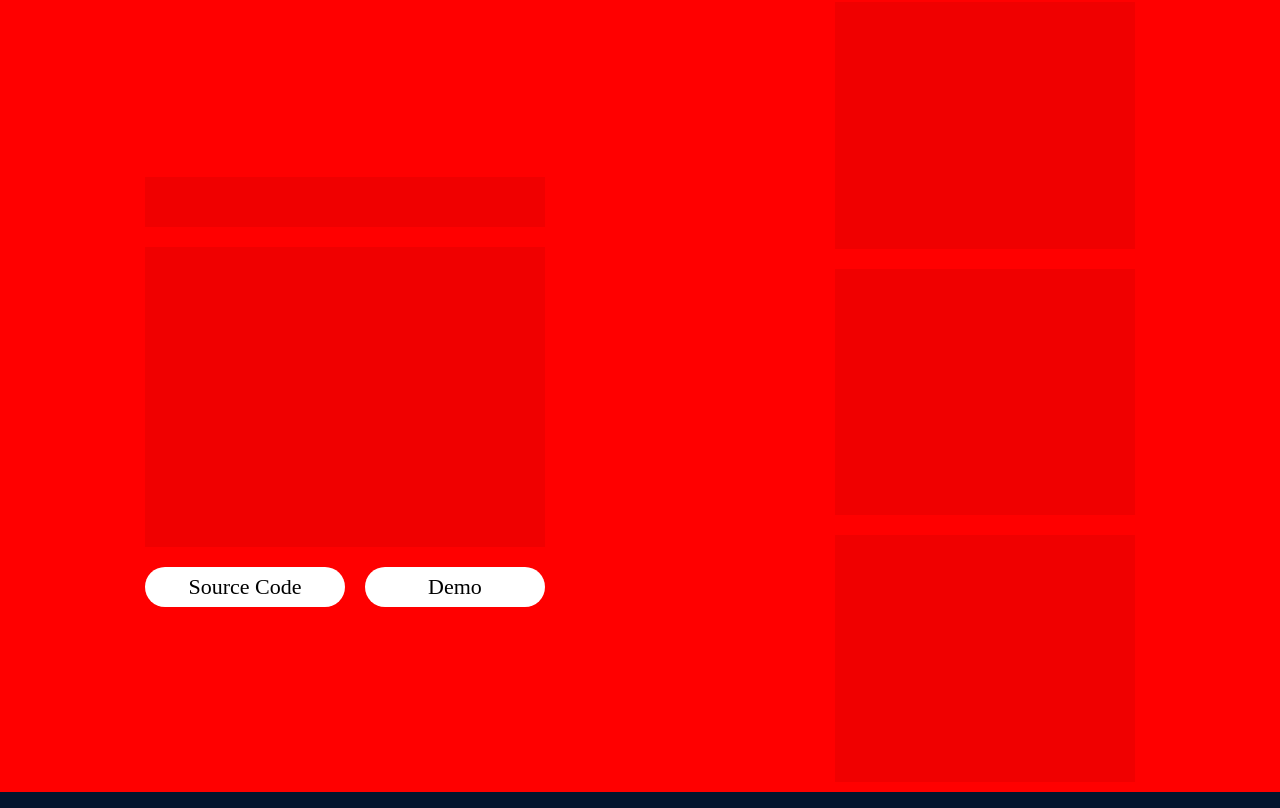
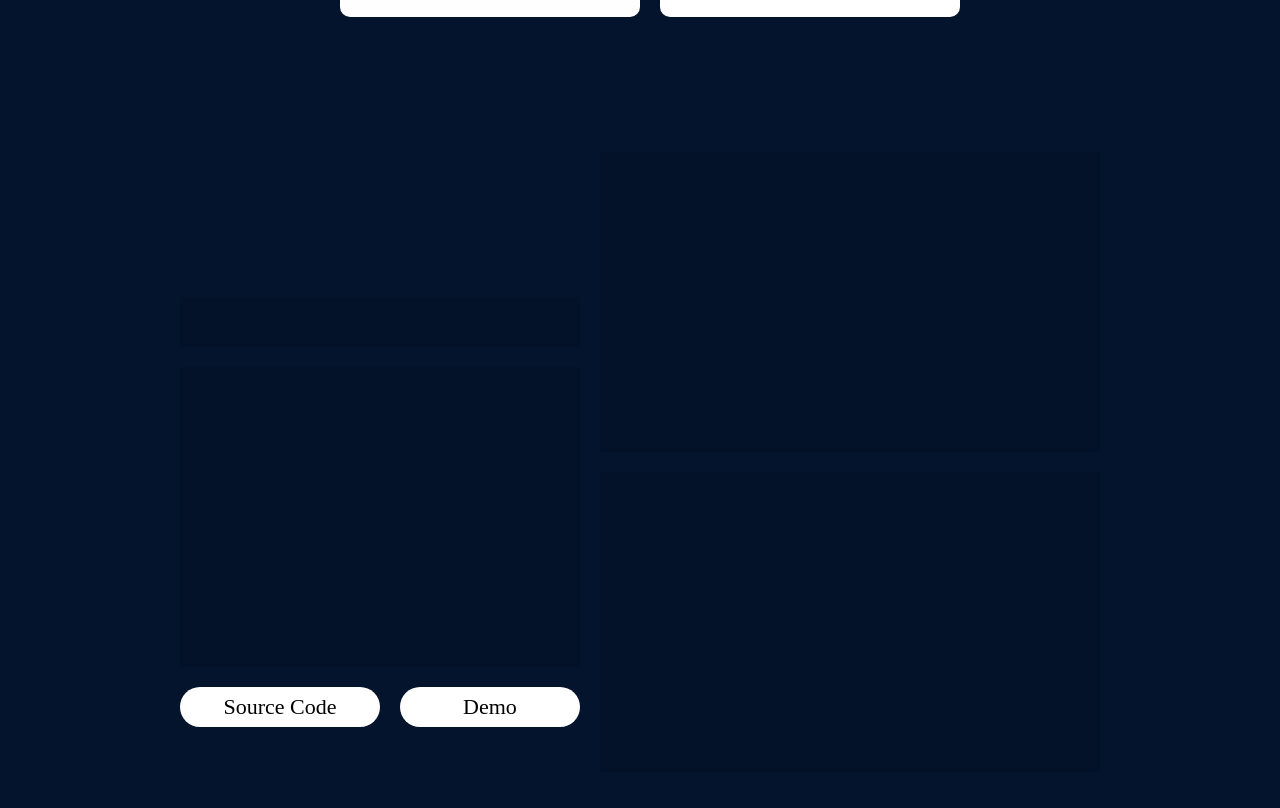
Before and after one commit to Nlouis38/portfolio, a React (Create React App) app: page / in a window 1280 px wide. Shown: the part 1332-2140 px from the top of the page. Built offline with nearby package versions, Linux system fonts and the light colour scheme; a web font is replaced by a local one.

Commit message:
Made site mobile friendly and also added reusable component for projects

```diff
--- a/src/App.js
+++ b/src/App.js
@@ -20,6 +20,8 @@ function App() {
       <Landing />
       <Skills />
       <Projects />
+      <Projects />
+      <Projects />
     </div>
   );
 }
--- a/src/components/Header.js
+++ b/src/components/Header.js
@@ -1,6 +1,7 @@
 import React from "react";
 import styled, { keyframes } from "styled-components";
 import NazLogo from "../images/Logo1.png";
+import MenuIcon from "@mui/icons-material/Menu";
 
 function Header() {
   return (
@@ -15,6 +16,7 @@ function Header() {
           <div>Resume</div>
           <div>About Me</div>
           <div>Contact</div>
+          <MenuIcon className="menuIcon" />
         </RightMenu>
       </Nav>
     </Wrap>
@@ -140,6 +142,15 @@ const RightMenu = styled.div`
 
   div {
     padding: 10px;
+    @media (max-width: 699px) {
+      display: none;
+    }
+  }
+
+  .menuIcon {
+    @media (min-width: 700px) {
+      display: none;
+    }
   }
 
   div:hover {
--- a/src/components/Landing.js
+++ b/src/components/Landing.js
@@ -106,8 +106,6 @@ to{
 
 const SubHeading = styled.div`
   display: flex;
-  justify-content: center;
-  align-items: center;
   flex-wrap: wrap;
   font-size: 16px;
   margin-bottom: 20px;
--- /dev/null
+++ b/src/components/Projects.css
@@ -0,0 +1,15 @@
+@media screen and (max-width: 700px) {
+  .projectContainer {
+    display: flex;
+    flex-direction: column;
+    align-items: center;
+  }
+
+  .text {
+    margin-top: 50px;
+  }
+}
+
+body {
+  background-color: #04142d;
+}
--- a/src/components/Projects.js
+++ b/src/components/Projects.js
@@ -1,45 +1,46 @@
 import React from "react";
 import styled, { keyframes } from "styled-components";
 import { Skeleton } from "@mui/material";
+import AOS from "aos";
+import "aos/dist/aos.css";
+import "./Projects.css";
 
 function Projects() {
   return (
-    <Container>
-      <Text>
+    <Container className="projectContainer">
+      <Text className="text">
         <Skeleton
+          data-aos="fade-right"
           className="text"
           variant="rectangular"
           width={400}
           height={50}
         />
         <Skeleton
+          data-aos="fade-right"
           className="text"
           variant="rectangular"
           width={400}
           height={300}
         />
-        <Buttons>
+        <Buttons data-aos="zoom-out">
           <SourceBtn>Source Code</SourceBtn>
           <DemoBtn>Demo</DemoBtn>
         </Buttons>
       </Text>
       <Content>
         <Skeleton
+          data-aos="flip-up"
           className="image"
           variant="rectangular"
-          width={300}
+          width={500}
           height={300}
         />
         <Skeleton
+          data-aos="flip-down"
           className="image"
           variant="rectangular"
-          width={300}
-          height={300}
-        />
-        <Skeleton
-          className="image"
-          variant="rectangular"
-          width={300}
+          width={500}
           height={300}
         />
       </Content>
@@ -51,20 +52,17 @@ export default Projects;
 
 const Container = styled.div`
   width: 100vw;
-  height: 100vh;
   color: white;
   max-width: 100%;
   overflow-x: hidden;
-  background-color: red;
   display: flex;
-  justify-content: space-around;
+  justify-content: center;
 `;
 
 const Text = styled.div`
   display: flex;
   flex-direction: column;
   justify-content: center;
-  height: 100vh;
   .text {
     margin: 10px;
   }
@@ -91,6 +89,9 @@ const SourceBtn = styled.div`
   :hover {
     cursor: pointer;
   }
+  :active {
+    transform: scale(0.9, 0.9);
+  }
 `;
 
 const DemoBtn = styled.div`
@@ -105,12 +106,16 @@ const DemoBtn = styled.div`
   :hover {
     cursor: pointer;
   }
+  :active {
+    transform: scale(0.9, 0.9);
+  }
 `;
 
 const Content = styled.div`
   display: flex;
   flex-direction: column;
-
+  justify-content: space-evenly;
+  margin-bottom: 100px;
   .image {
     margin: 10px;
   }
--- a/src/components/Skills.js
+++ b/src/components/Skills.js
@@ -80,12 +80,15 @@ const Container = styled.div`
 const Title = styled.div`
   font-family: "Press Start 2P", cursive;
   font-size: 24px;
+  margin-top: 50px;
 `;
 
 const SkillsList = styled.ul`
   display: flex;
   list-style: none;
   align-items: center;
+
+  margin-bottom: 100px;
   li {
     list-style: none;
     font-family: "Bakbak One", cursive;
```
